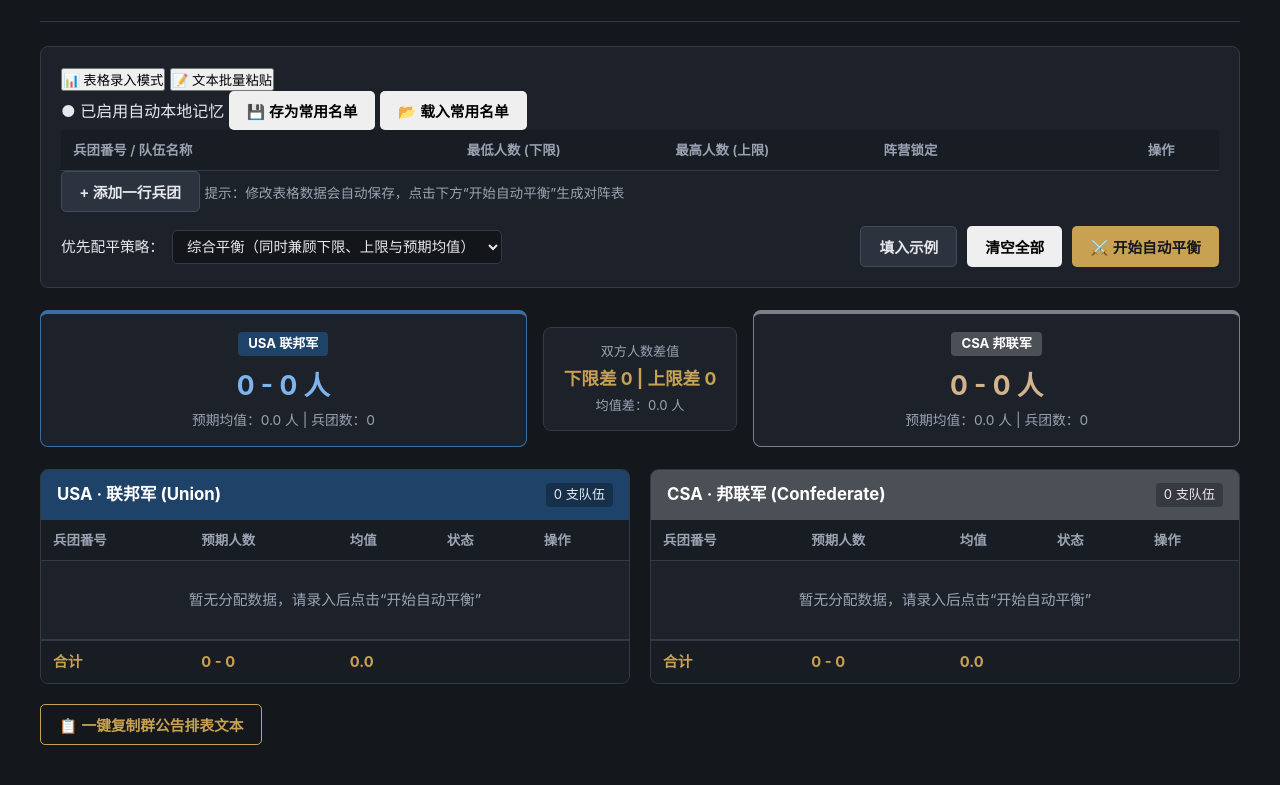
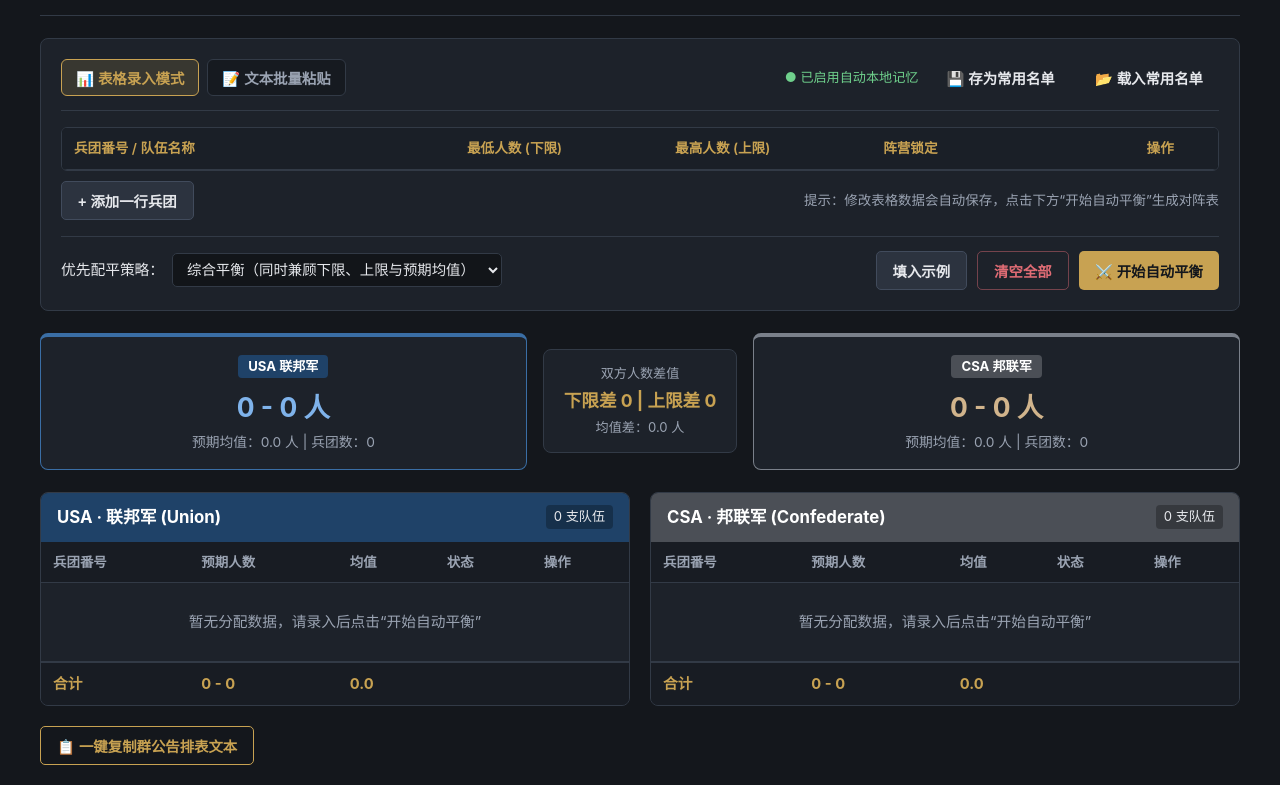
Before and after one commit to DDGRANT/wor-team-balancer, a plain HTML site: page index.html in a window 1280 px wide. Shown: the part 114-899 px from the top of the page. Drawn offline with Linux system fonts and the light colour scheme.

Commit message:
Refactor header styles and add new panel styles

```diff
--- a/style.css
+++ b/style.css
@@ -39,9 +39,9 @@ body {
 
 .header {
   text-align: center;
-  padding: 20px 0 24px;
+  padding: 16px 0 22px;
   border-bottom: 1px solid var(--border-color);
-  margin-bottom: 24px;
+  margin-bottom: 22px;
 }
 
 .header h1 {
@@ -65,13 +65,151 @@ body {
   margin-bottom: 22px;
 }
 
+.panel-top-bar {
+  display: flex;
+  justify-content: space-between;
+  align-items: center;
+  flex-wrap: wrap;
+  gap: 12px;
+  padding-bottom: 14px;
+  margin-bottom: 16px;
+  border-bottom: 1px solid var(--border-color);
+}
+
+.tab-group {
+  display: flex;
+  gap: 8px;
+}
+
+.tab-btn {
+  background: #161a20;
+  color: var(--text-muted);
+  border: 1px solid var(--border-color);
+  border-radius: 6px;
+  padding: 7px 14px;
+  font-size: 0.9rem;
+  font-weight: 600;
+  cursor: pointer;
+  transition: all 0.15s;
+}
+
+.tab-btn:hover {
+  color: var(--text-main);
+  border-color: #505b6d;
+}
+
+.tab-btn.active {
+  background: rgba(200, 162, 82, 0.16);
+  color: var(--gold-accent);
+  border-color: var(--gold-accent);
+}
+
+.memory-bar {
+  display: flex;
+  align-items: center;
+  gap: 8px;
+  flex-wrap: wrap;
+}
+
+.save-indicator {
+  font-size: 0.82rem;
+  color: #6fd08c;
+  margin-right: 4px;
+}
+
+.btn-outline-sm {
+  background: transparent;
+  color: var(--text-main);
+  border: 1px solid #444e5e;
+  border-radius: 4px;
+  padding: 5px 10px;
+  font-size: 0.82rem;
+  cursor: pointer;
+}
+
+.btn-outline-sm:hover {
+  border-color: var(--gold-accent);
+  color: var(--gold-accent);
+}
+
+/* 表格录入样式 */
+.input-table-wrapper {
+  max-height: 360px;
+  overflow-y: auto;
+  border: 1px solid var(--border-color);
+  border-radius: 6px;
+  background: var(--bg-input);
+}
+
+.entry-table {
+  width: 100%;
+  border-collapse: collapse;
+}
+
+.entry-table th {
+  position: sticky;
+  top: 0;
+  z-index: 2;
+  background: #1a1f27;
+  color: var(--gold-accent);
+  font-size: 0.85rem;
+  padding: 10px 12px;
+  border-bottom: 1px solid var(--border-color);
+}
+
+.entry-table td {
+  padding: 7px 10px;
+  border-bottom: 1px solid #232933;
+}
+
+.cell-input,
+.cell-select {
+  width: 100%;
+  background: #191e26;
+  color: var(--text-main);
+  border: 1px solid #353e4d;
+  border-radius: 4px;
+  padding: 6px 9px;
+  font-size: 0.92rem;
+}
+
+.cell-input:focus,
+.cell-select:focus {
+  outline: none;
+  border-color: var(--gold-accent);
+}
+
+.del-row-btn {
+  background: transparent;
+  color: #e06c75;
+  border: 1px solid rgba(224, 108, 117, 0.35);
+  border-radius: 4px;
+  padding: 4px 10px;
+  font-size: 0.82rem;
+  cursor: pointer;
+}
+
+.del-row-btn:hover {
+  background: rgba(224, 108, 117, 0.16);
+}
+
+.table-actions-row {
+  display: flex;
+  justify-content: space-between;
+  align-items: center;
+  flex-wrap: wrap;
+  gap: 10px;
+  margin-top: 10px;
+}
+
+/* 文本输入模式 */
 .label-row {
   display: flex;
   justify-content: space-between;
   align-items: baseline;
   flex-wrap: wrap;
   gap: 8px;
-  margin-bottom: 10px;
+  margin-bottom: 8px;
 }
 
 .label-row label {
@@ -80,7 +218,7 @@ body {
 }
 
 .hint {
-  font-size: 0.85rem;
+  font-size: 0.84rem;
   color: var(--text-muted);
 }
 
@@ -101,7 +239,6 @@ textarea {
   font-size: 0.95rem;
   padding: 12px;
   resize: vertical;
-  transition: border-color 0.2s;
 }
 
 textarea:focus {
@@ -109,13 +246,16 @@ textarea:focus {
   border-color: var(--gold-accent);
 }
 
+/* 工具栏 */
 .toolbar {
   display: flex;
   justify-content: space-between;
   align-items: center;
   flex-wrap: wrap;
   gap: 14px;
-  margin-top: 14px;
+  margin-top: 16px;
+  padding-top: 14px;
+  border-top: 1px solid var(--border-color);
 }
 
 .mode-select {
@@ -143,8 +283,8 @@ select {
 .btn {
   border: none;
   border-radius: 5px;
-  padding: 9px 18px;
-  font-size: 0.92rem;
+  padding: 8px 16px;
+  font-size: 0.9rem;
   font-weight: 600;
   cursor: pointer;
   transition: all 0.18s ease;
@@ -167,6 +307,16 @@ select {
 
 .btn-secondary:hover {
   background: #384150;
+}
+
+.btn-danger-outline {
+  background: transparent;
+  color: #e06c75;
+  border: 1px solid rgba(224, 108, 117, 0.45);
+}
+
+.btn-danger-outline:hover {
+  background: rgba(224, 108, 117, 0.15);
 }
 
 .btn-gold {
@@ -282,7 +432,7 @@ select {
   color: var(--text-muted);
 }
 
-/* 左右表格区 */
+/* 左右结果表格区 */
 .tables-grid {
   display: grid;
   grid-template-columns: 1fr 1fr;
```
